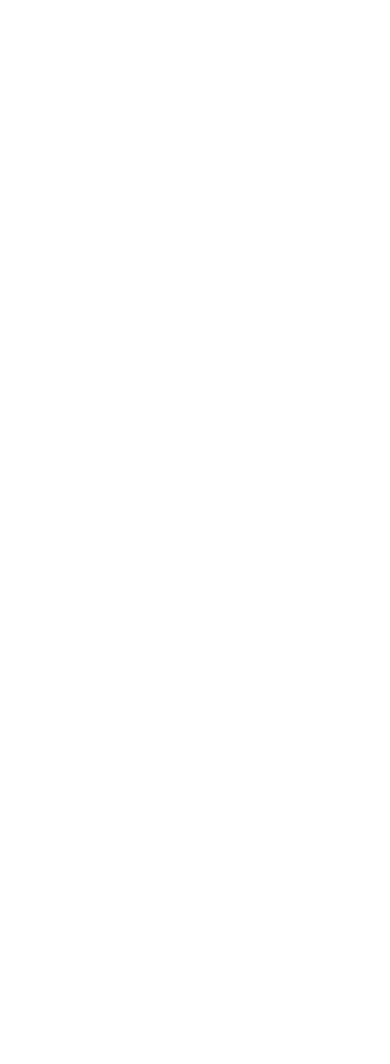
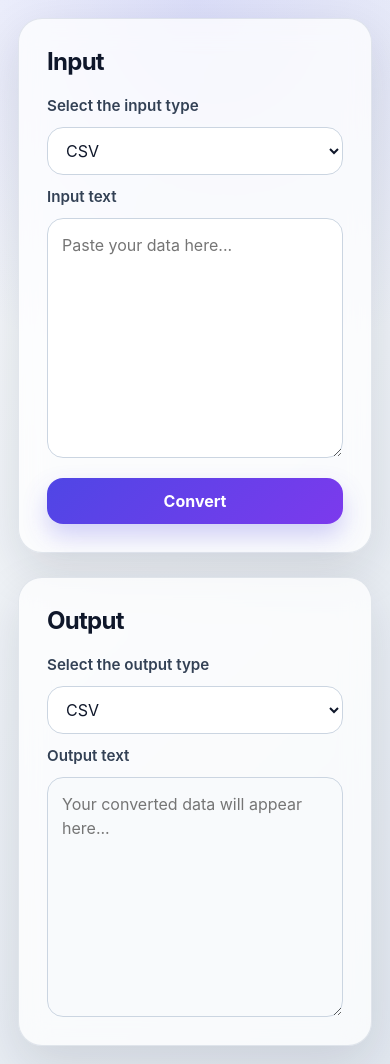
Before and after one commit to Imashk14/imashk.github.io, a PHP site: page /lab-F/index.php in a window 390 px wide. Before the commit the page is empty. Before the commit the page ends 844 px from the top, so only its background shows below. Run offline with PHP 8.4, Linux system fonts and the light colour scheme.

Commit message:
feat: add initial layout and styling for converter form

```diff
--- a/lab-F/index.php
+++ b/lab-F/index.php
@@ -1 +1,63 @@
 <?php
+require_once __DIR__ . '/autoload.php';
+
+$inputType = $_POST['inputType'] ?? '';
+setcookie('inputType', $inputType, time() + 3600);
+
+$inputText = $_POST['inputText'] ?? '';
+setcookie('inputText', $inputText, time() + 3600);
+
+$outputType = $_POST['outputType'] ?? '';
+setcookie('outputType', $outputType, time() + 3600);
+
+$outputText = '';
+setcookie('outputText', $outputText, time() + 3600);
+?>
+
+<!DOCTYPE html>
+<html lang="en">
+<head>
+    <meta charset="UTF-8">
+    <title>Bartosz Stryjewski (57794) - PTW LAB F</title>
+    <link rel="stylesheet" href="styles.css" type="text/css">
+</head>
+<body>
+<main class="page-shell">
+    <form class="converter-form" action="" method="POST">
+        <section class="panel panel-left">
+            <h1>Input</h1>
+
+            <label for="inputType">Select the input type</label>
+            <select name="inputType" id="inputType">
+                <option value="csv" <?php echo $inputType === 'csv' ? 'selected' : ''; ?>>CSV</option>
+                <option value="ssv" <?php echo $inputType === 'ssv' ? 'selected' : ''; ?>>SSV</option>
+                <option value="tsv" <?php echo $inputType === 'tsv' ? 'selected' : ''; ?>>TSV</option>
+                <option value="json" <?php echo $inputType === 'json' ? 'selected' : ''; ?>>JSON</option>
+                <option value="yaml" <?php echo $inputType === 'yaml' ? 'selected' : ''; ?>>YAML</option>
+            </select>
+
+            <label for="inputText">Input text</label>
+            <textarea id="inputText" name="inputText" placeholder="Paste your data here..."><?php echo htmlspecialchars($inputText); ?></textarea>
+
+            <input class="submit-btn" type="submit" value="Convert">
+        </section>
+
+        <section class="panel panel-right">
+            <h1>Output</h1>
+
+            <label for="outputType">Select the output type</label>
+            <select name="outputType" id="outputType">
+                <option value="csv" <?php echo $outputType === 'csv' ? 'selected' : ''; ?>>CSV</option>
+                <option value="ssv" <?php echo $outputType === 'ssv' ? 'selected' : ''; ?>>SSV</option>
+                <option value="tsv" <?php echo $outputType === 'tsv' ? 'selected' : ''; ?>>TSV</option>
+                <option value="json" <?php echo $outputType === 'json' ? 'selected' : ''; ?>>JSON</option>
+                <option value="yaml" <?php echo $outputType === 'yaml' ? 'selected' : ''; ?>>YAML</option>
+            </select>
+
+            <label for="outputText">Output text</label>
+            <textarea id="outputText" name="outputText" readonly placeholder="Your converted data will appear here..."><?php echo htmlspecialchars($outputText); ?></textarea>
+        </section>
+    </form>
+</main>
+</body>
+</html>
--- a/lab-F/lib/Encoder/EncoderInterface.php
+++ b/lab-F/lib/Encoder/EncoderInterface.php
@@ -2,5 +2,7 @@
 
 interface EncoderInterface
 {
-
+    public function supports();
+    public function encode($data);
+    public function decode($data);
 }
--- a/lab-F/lib/Serializer.php
+++ b/lab-F/lib/Serializer.php
@@ -1,7 +1,4 @@
 <?php
-
-namespace lib;
-
 class Serializer
 {
 
--- /dev/null
+++ b/lab-F/styles.css
@@ -0,0 +1,120 @@
+* {
+	box-sizing: border-box;
+}
+
+body {
+	margin: 0;
+	min-height: 100vh;
+	font-family: Inter, system-ui, -apple-system, BlinkMacSystemFont, "Segoe UI", sans-serif;
+	background:
+		radial-gradient(circle at top, rgba(99, 102, 241, 0.18), transparent 35%),
+		linear-gradient(135deg, #f8fafc 0%, #e2e8f0 100%);
+	color: #0f172a;
+}
+
+.page-shell {
+	min-height: 100vh;
+	padding: 32px;
+	display: flex;
+	align-items: center;
+	justify-content: center;
+}
+
+.converter-form {
+	width: min(1200px, 100%);
+	display: grid;
+	grid-template-columns: repeat(2, minmax(0, 1fr));
+	gap: 24px;
+}
+
+.panel {
+	display: flex;
+	flex-direction: column;
+	gap: 12px;
+	padding: 28px;
+	border: 1px solid rgba(148, 163, 184, 0.25);
+	border-radius: 24px;
+	background: rgba(255, 255, 255, 0.75);
+	backdrop-filter: blur(14px);
+	box-shadow: 0 18px 50px rgba(15, 23, 42, 0.12);
+}
+
+.panel h1 {
+	margin: 0 0 8px;
+	font-size: 1.5rem;
+	letter-spacing: -0.03em;
+}
+
+label {
+	font-size: 0.95rem;
+	font-weight: 600;
+	color: #334155;
+}
+
+select,
+textarea,
+.submit-btn {
+	width: 100%;
+	border: 1px solid #cbd5e1;
+	border-radius: 16px;
+	font: inherit;
+	transition: border-color 0.2s ease, box-shadow 0.2s ease, transform 0.2s ease;
+}
+
+select,
+textarea {
+	background: #fff;
+	color: #0f172a;
+}
+
+select {
+	padding: 12px 14px;
+}
+
+textarea {
+	min-height: 240px;
+	padding: 14px;
+	resize: vertical;
+	line-height: 1.5;
+}
+
+textarea[readonly] {
+	background: #f8fafc;
+}
+
+select:focus,
+textarea:focus,
+.submit-btn:focus {
+	outline: none;
+	border-color: #6366f1;
+	box-shadow: 0 0 0 4px rgba(99, 102, 241, 0.16);
+}
+
+.submit-btn {
+	margin-top: 8px;
+	padding: 13px 16px;
+	border: none;
+	background: linear-gradient(135deg, #4f46e5 0%, #7c3aed 100%);
+	color: #fff;
+	font-weight: 700;
+	cursor: pointer;
+	box-shadow: 0 12px 24px rgba(79, 70, 229, 0.25);
+}
+
+.submit-btn:hover {
+	transform: translateY(-1px);
+}
+
+.submit-btn:active {
+	transform: translateY(0);
+}
+
+@media (max-width: 900px) {
+	.page-shell {
+		padding: 18px;
+	}
+
+	.converter-form {
+		grid-template-columns: 1fr;
+	}
+}
```
Also changed, not shown: lab-F/lib/Encoder/CsvEncoder.php (+15 -1 lines), lab-F/lib/Encoder/JsonEncoder.php (+15 -1 lines), lab-F/lib/Encoder/YamlEncoder.php (+15 -1 lines).
